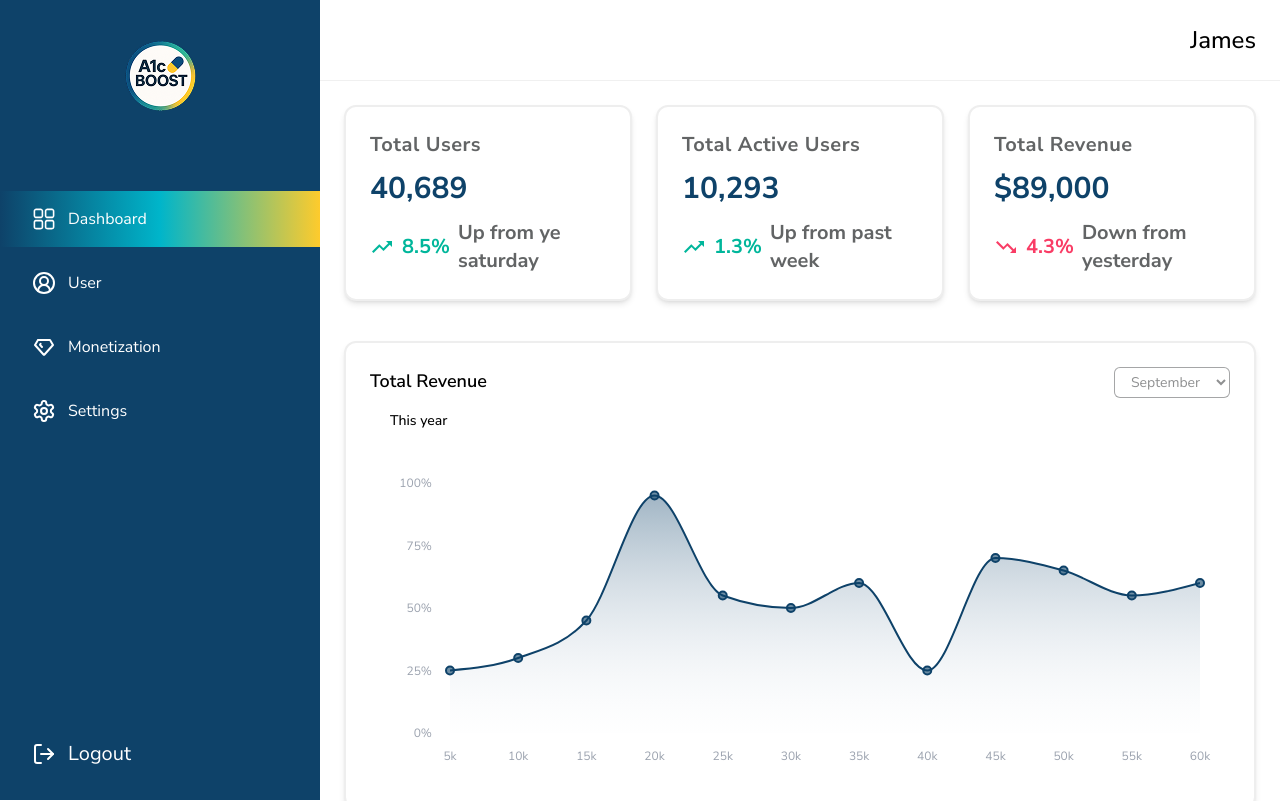
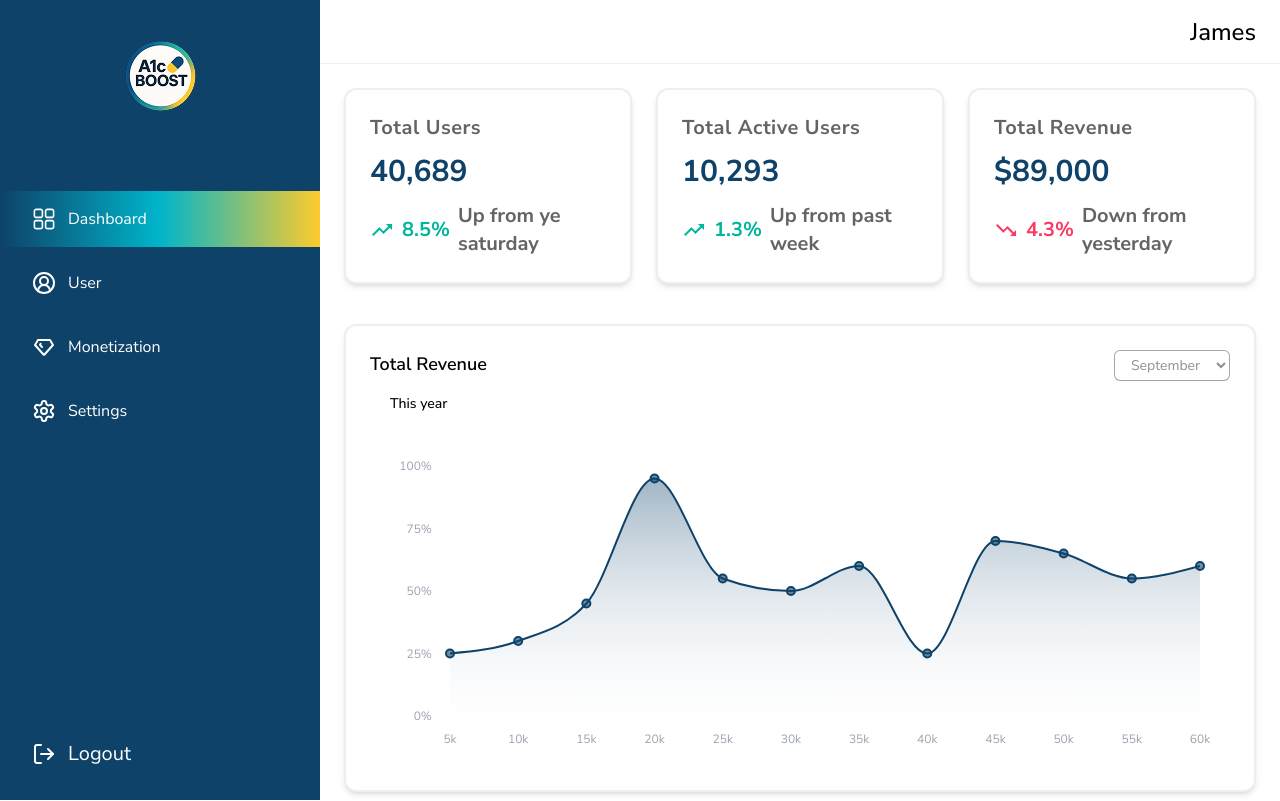
Before and after one commit to Sanjida-Khanam778/qbert-admin-dashboard, a React (Vite) app: page / in a window 1280 px wide. Built offline with nearby package versions, Linux system fonts and the light colour scheme.

Commit message:
height adjusted

```diff
--- a/src/components/Navbar/Navbar.jsx
+++ b/src/components/Navbar/Navbar.jsx
@@ -1,6 +1,6 @@
 export default function Navbar() {
   return (
-    <div className="flex p-6 items-center justify-end border-b bg-white border-sidebar w-full sticky top-0 z-10">
+    <div className="flex h-16 px-6 items-center justify-end border-b bg-white border-sidebar w-full sticky top-0 z-10">
       <h1 className="text-2xl font-medium">James</h1>
     </div>
   );
--- a/src/components/Overview/Overview.jsx
+++ b/src/components/Overview/Overview.jsx
@@ -70,8 +70,8 @@ const Overview = () => {
   ];
 
   return (
-    <div className="p-6 h-[90vh] overflow-y-scroll">
-      <div className="grid grid-cols-1 md:grid-cols-2 lg:grid-cols-3 gap-6 max-w-6xl mx-auto bg-white">
+    <div className="p-6 h-[calc(100vh-64px)] overflow-y-scroll">
+      <div className="grid grid-cols-1 lg:grid-cols-2 xl:grid-cols-3 gap-6 max-w-6xl mx-auto bg-white">
         {metrics.map((metric, idx) => (
           <div
             key={idx}
```
